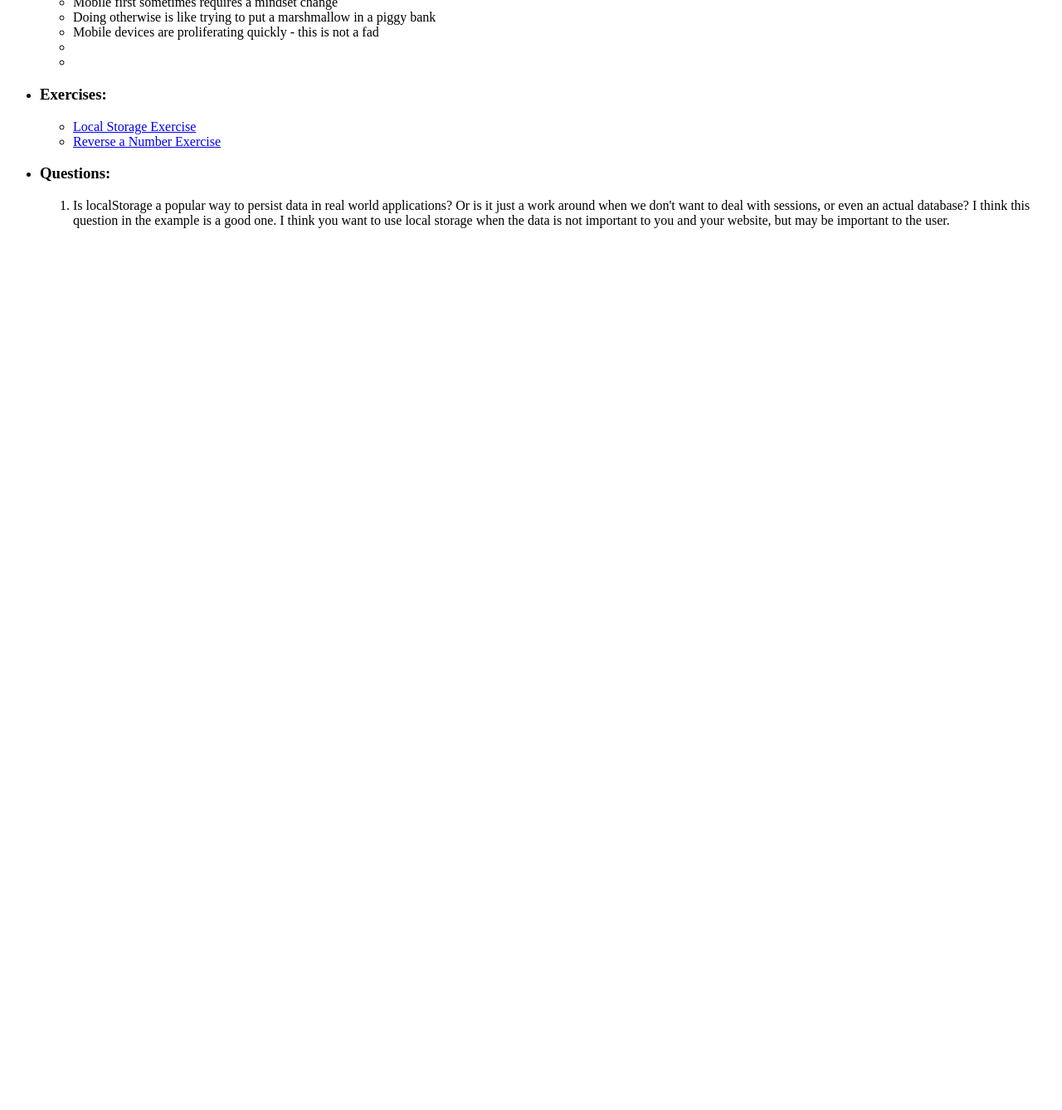
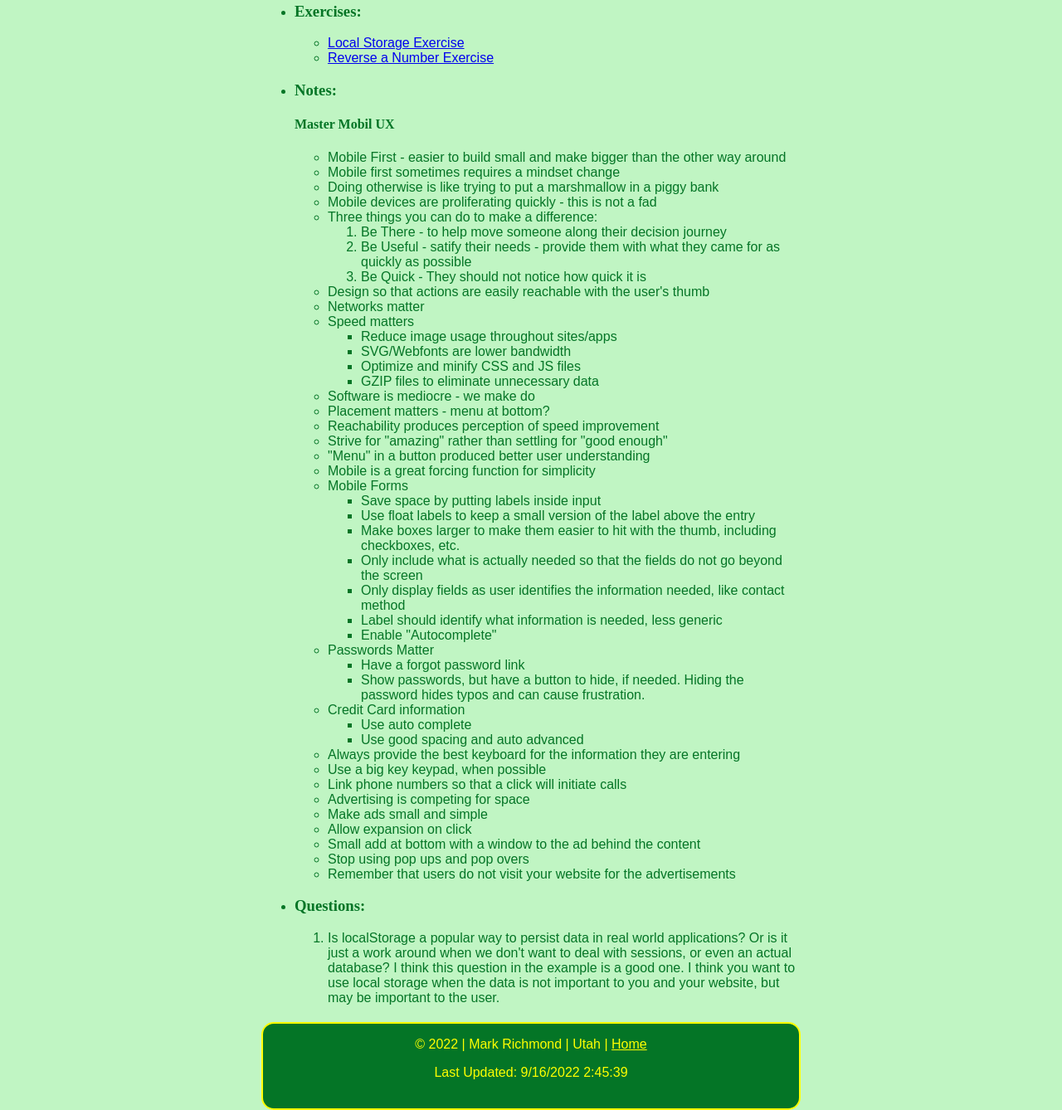
Before and after one commit to rich20053/WDD330-Portfolio, a plain HTML site: page week1/index.html in a window 1280 px wide. Shown: the part 233-1571 px from the top of the page at 83% size. Before the commit the page ends 800 px from the top, so only its background shows below. Drawn offline with Linux system fonts and the light colour scheme.

Commit message:
Portfolio Wk01 V4

```diff
--- a/week1/index.html
+++ b/week1/index.html
@@ -3,13 +3,21 @@
   <head>
     <meta charset="UTF-8" />
     <meta name="viewport" content="width=device-width, initial-scale=1.0" />
-    <title>WDD 330 portfolio</title>
-    <link rel="stylesheet" href="/styles.css" />
+    <title>WDD 330 Portfolio</title>
+    <link rel="stylesheet" href="../css/style.css" />
   </head>
   <body>
-    <h1>WDD 330 portfolio</h1>
-    <h2>Week01</h2>
+    <main>
+    <h1>WDD 330 Portfolio</h1>
+    <h2>Week 1</h2>
     <ul>
+      <li>
+        <h3>Exercises:</h3>
+        <ul>
+          <li><a href="./events/story_editor.html">Local Storage Exercise</a></li>
+          <li><a href="./events/number_reverse.html">Reverse a Number Exercise</a></li>
+        </ul>
+      </li>
       <li>
         <h3>Notes:</h3>
         <h4>Master Mobil UX</h4>
@@ -18,15 +26,61 @@
           <li>Mobile first sometimes requires a mindset change</li>
           <li>Doing otherwise is like trying to put a marshmallow in a piggy bank</li>
           <li>Mobile devices are proliferating quickly - this is not a fad</li>
-          <li></li>
-          <li></li>
-        </ul>
-      </li>
-      <li>
-        <h3>Exercises:</h3>
-        <ul>
-          <li><a href="./events/story_editor.html">Local Storage Exercise</a></li>
-          <li><a href="./events/number_reverse.html">Reverse a Number Exercise</a></li>
+          <li>Three things you can do to make a difference:
+            <ol>
+              <li>Be There - to help move someone along their decision journey</li>
+              <li>Be Useful - satify their needs - provide them with what they came for as quickly as possible</li>
+              <li>Be Quick - They should not notice how quick it is</li>
+            </ol>
+          </li>
+          <li>Design so that actions are easily reachable with the user's thumb
+          <li>Networks matter</li>
+          <li>Speed matters
+            <ul>
+              <li>Reduce image usage throughout sites/apps</li>
+              <li>SVG/Webfonts are lower bandwidth</li>
+              <li>Optimize and minify CSS and JS files</li>
+              <li>GZIP files to eliminate unnecessary data</li>
+            </ul>
+          </li>
+          <li>Software is mediocre - we make do</li>
+          <li>Placement matters - menu at bottom?</li>
+          <li>Reachability produces perception of speed improvement</li>
+          <li>Strive for "amazing" rather than settling for "good enough"</li>
+          <li>"Menu" in a button produced better user understanding</li>
+          <li>Mobile is a great forcing function for simplicity</li>
+          <li>Mobile Forms
+            <ul>
+              <li>Save space by putting labels inside input</li>
+              <li>Use float labels to keep a small version of the label above the entry</li>
+              <li>Make boxes larger to make them easier to hit with the thumb, including checkboxes, etc.</li>
+              <li>Only include what is actually needed so that the fields do not go beyond the screen</li>
+              <li>Only display fields as user identifies the information needed, like contact method</li>
+              <li>Label should identify what information is needed, less generic</li>
+              <li>Enable "Autocomplete"</li>
+            </ul>
+          </li>
+          <li>Passwords Matter
+            <ul>
+              <li>Have a forgot password link</li>
+              <li>Show passwords, but have a button to hide, if needed. Hiding the password hides typos and can cause frustration.</li>
+            </ul>
+          </li>
+          <li>Credit Card information
+            <ul>
+              <li>Use auto complete</li>
+              <li>Use good spacing and auto advanced</li>
+            </ul>
+          </li>
+          <li>Always provide the best keyboard for the information they are entering</li>
+          <li>Use a big key keypad, when possible</li>
+          <li>Link phone numbers so that a click will initiate calls</li>
+          <li>Advertising is competing for space</li>
+          <li>Make ads small and simple</li>
+          <li>Allow expansion on click</li>
+          <li>Small add at bottom with a window to the ad behind the content
+          <li>Stop using pop ups and pop overs</li>
+          <li>Remember that users do not visit your website for the advertisements</li>
         </ul>
       </li>
       <li>
@@ -43,5 +97,13 @@
         </ol>
       </li>
     </ul>
-  </body>
+    </main>
+    <footer>
+      <p>&copy; <span id="thisyear"></span> | Mark Richmond | Utah | <a href="../index.html">Home</a></p>
+      <p id="datemodified"></p><br>
+    </footer>
+    <script src="../javascript/main.js"></script>
+    <script src="../javascript/this-year.js"></script>
+    <script src="../javascript/last-modified.js"></script>
+    </body>
 </html>
```
Also changed, not shown: index.html (+2 -2 lines), week1/events/number_reverse.html (+17 -1 lines), week1/events/story_editor.html (+13 -2 lines).
